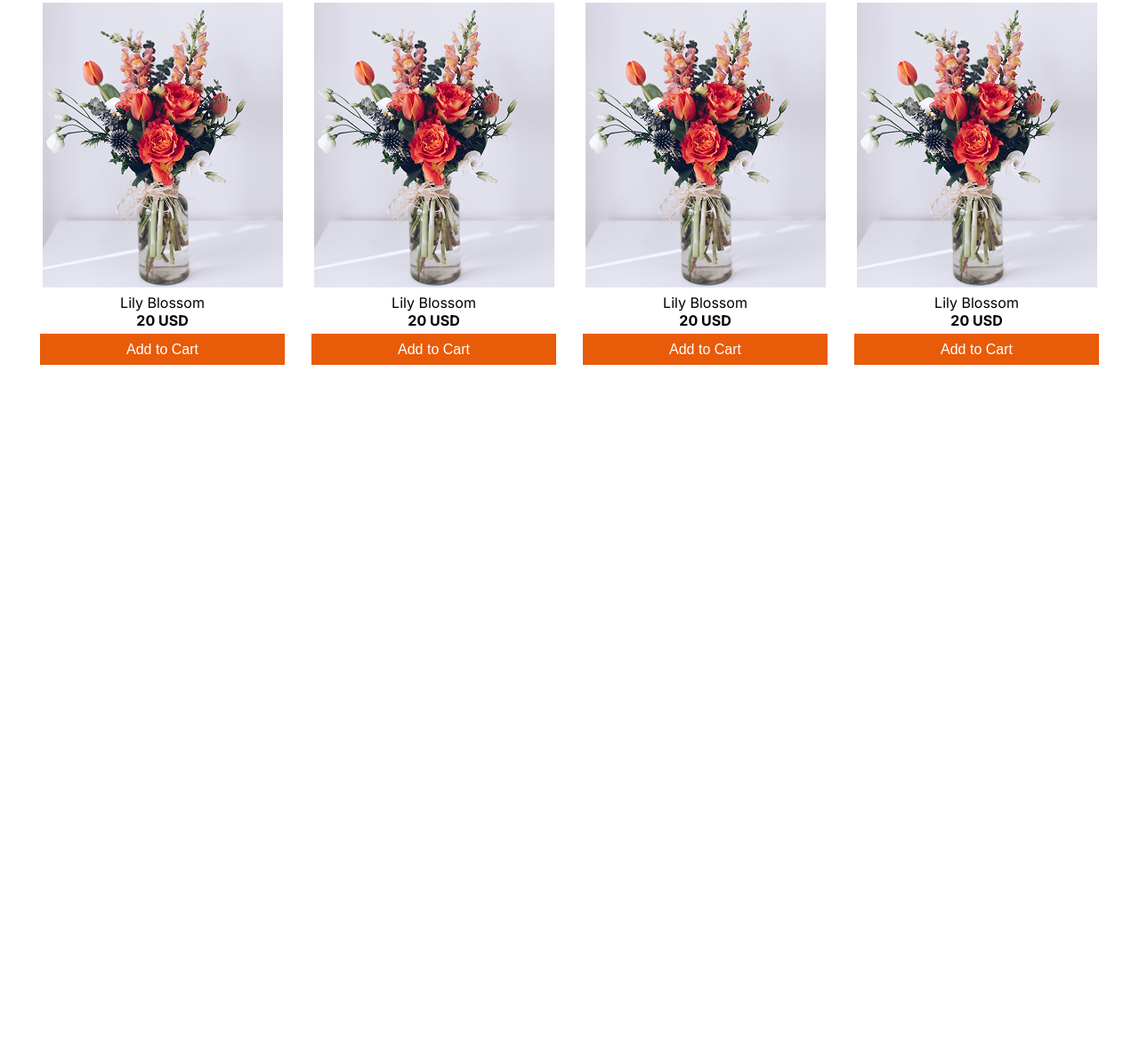
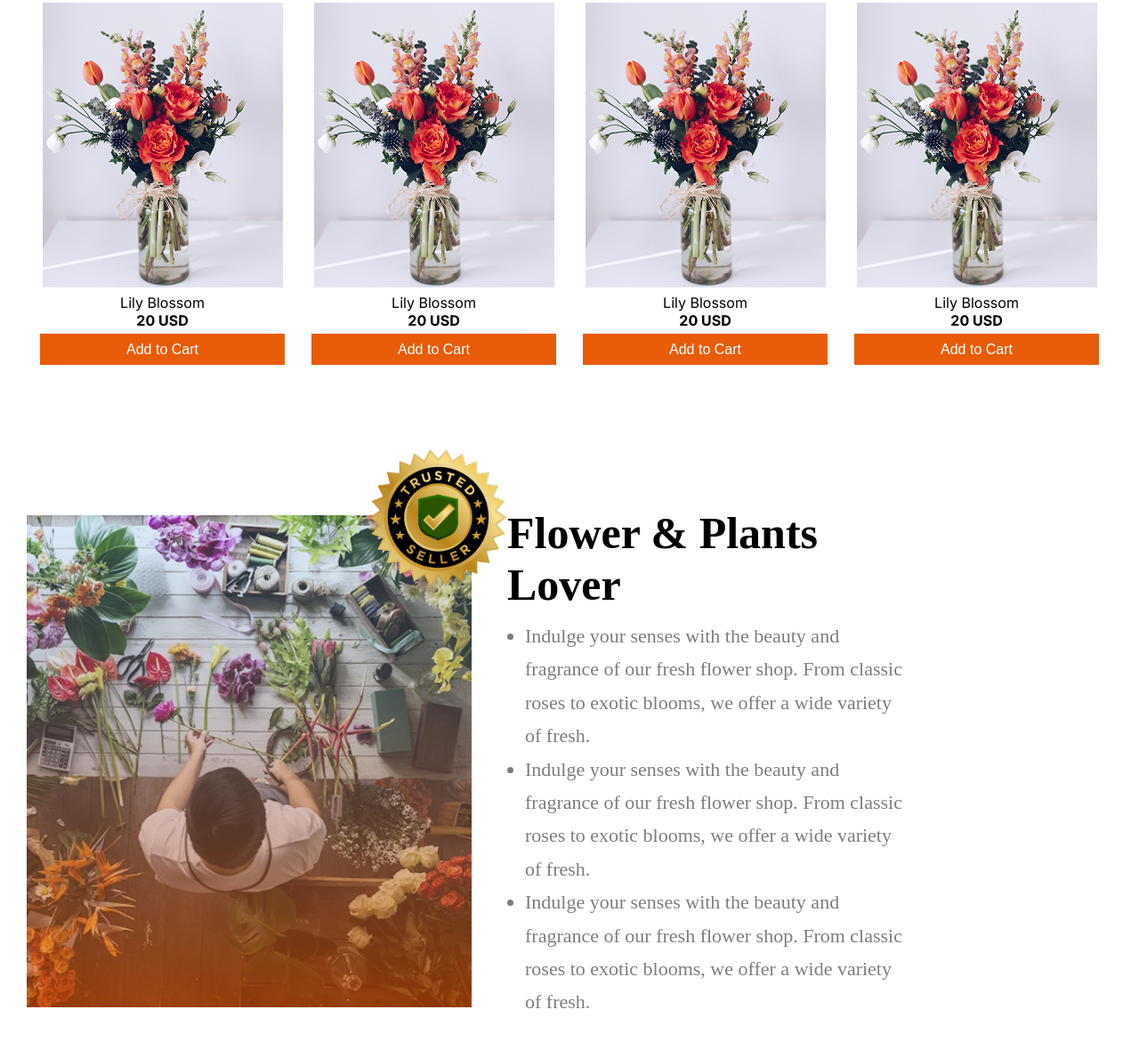
Before and after one commit to Raj-444/Assignment_02, a plain HTML site: page index.html in a window 1280 px wide. Shown: the part 1215-2386 px from the top of the page at 89% size. Before the commit the page ends 1685 px from the top, so only its background shows below. Drawn offline with Linux system fonts and the light colour scheme.

Commit message:
Flower lover and Trusted badge is added successfully

```diff
--- a/index.html
+++ b/index.html
@@ -24,7 +24,7 @@
       </ul></div>
     </div>
         </section>
-
+   </header>
         <section class="Hero Container">
           <div class="banner-left"><h1>ALWAYS <span class="Highlight">FRESH <br>FLOWERS</span></h1>
           <p class="sub-title">Indulge your senses with the beauty and fragrance of <br> our fresh flower shop. From classic roses to exotic <br> blooms, we offer a wide variety of fresh flowers that <br> are perfect for any occasion. </p></div>
@@ -34,7 +34,7 @@
 
         </section>
 
-        <section class="Flower">
+        <section class="Flower Container">
             <h1 class="our-flower"><span class="Highlight">Our</span>Plants</h1>
             <p class="sub-title">Indulge your senses with the beauty and fragrance of our fresh flower shop. From <br> classic roses to exotic blooms, we offer a wide variety of fresh.</p>
             <div class="flower-grid">
@@ -89,6 +89,22 @@
 
             </div>
         </section>
-    </header>
+
+        <section>
+          <div class="lover Container">
+                <div class="lover-img">
+                  <img class="badge" src="./assets/trusted-badge.png" alt="">
+      <img src="./assets/flower-store.png" alt="Flower Shop"/>
+    </div>
+    <div class="lover-text">
+      <h2>Flower & Plants <br> Lover</h2>
+      <ul>
+        <li>Indulge your senses with the beauty and <br> fragrance of our fresh flower shop. From classic <br> roses to exotic blooms, we offer a wide variety <br> of fresh.</li>
+     <li>Indulge your senses with the beauty and <br> fragrance of our fresh flower shop. From classic <br> roses to exotic blooms, we offer a wide variety <br> of fresh.</li>
+        <li>Indulge your senses with the beauty and <br> fragrance of our fresh flower shop. From classic <br> roses to exotic blooms, we offer a wide variety <br> of fresh.</li>
+    </div>
+          </div>
+
+  </section>
   </body>
 </html>
--- a/style.css
+++ b/style.css
@@ -2,6 +2,7 @@
   box-sizing: border-box;
     padding: 0px;
     margin: 0px;
+
 }
 
 .Container{
@@ -99,3 +100,54 @@ font-weight: 400;
 .Flower button{
   font-size: medium;
 }
+.lover {
+  display: flex;
+
+  align-items: center;
+  gap: 40px;
+  padding: 100px 30px;
+  /* background: #fffaf0; */
+  /* flex-wrap: wrap; */
+}
+
+.lover-img,
+.lover-text {
+  position: relative;
+  /* flex: 1 1 450px; */
+  max-width: 500px;
+  /* background: #ffffff; */
+  /* border: 1px solid #eee; */
+  /* border-radius: 10px; */
+  /* box-shadow: 0 0 10px rgba(0,0,0,0.05); */
+  /* padding: 20px; */
+}
+.lover-img {
+  position: relative;
+}
+
+.lover-img .badge {
+  position: absolute;
+  top: -105px;
+  left: 355px;
+  width: 215px;
+  height: 215px;
+  z-index: 2;
+}
+
+.lover-img img {
+  width: 100%;
+  /* border-radius: 8px; */
+}
+
+.lover-text h2 {
+  font-size: 50px;
+  margin-bottom: 10px;
+}
+
+.lover-text ul {
+  font-size: 22px;
+  list-style: disc;
+  padding-left: 20px;
+  line-height: 1.7;
+   color: rgb(123,125,127);
+}
```
